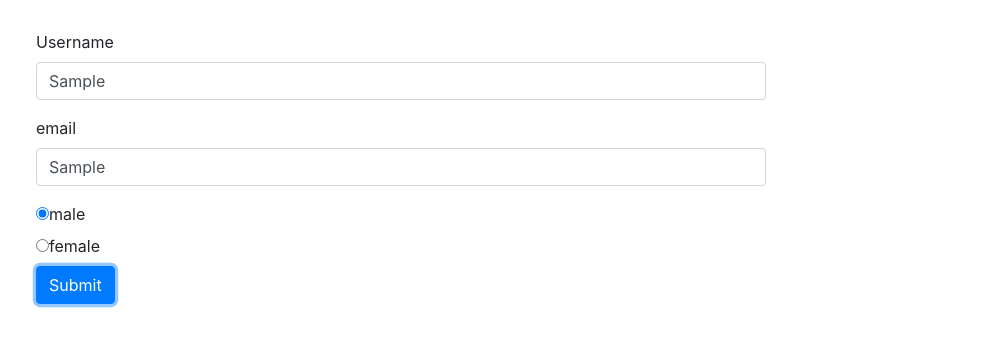
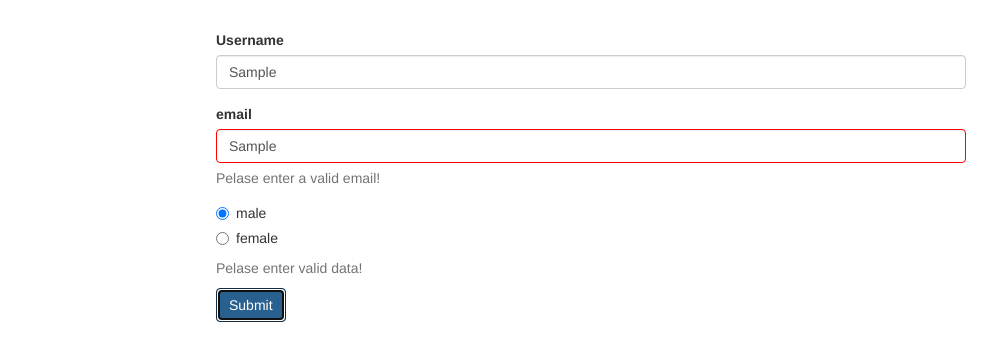
Before and after one commit to pawtwa/angular-7-forms-reactive, an Angular app: page / in a window 1280 px wide. Both pictures are taken after typing "Sample", "Sample" into the empty fields and a click on the button "Submit". Shown: the top 360 px of the page, without its empty margins (49-1046 px from the left). Built offline with nearby package versions, Linux system fonts and the light colour scheme.

Commit message:
Getting access to controls

```diff
--- a/package.json
+++ b/package.json
@@ -20,7 +20,7 @@
     "@angular/platform-browser": "^7.2.5",
     "@angular/platform-browser-dynamic": "^7.2.5",
     "@angular/router": "^7.2.5",
-    "bootstrap": "^4.3.1",
+    "bootstrap": "^3.4.0",
     "core-js": "^2.6.5",
     "rxjs": "^6.4.0",
     "rxjs-compat": "^6.4.0",
--- a/src/app/app.component.css
+++ b/src/app/app.component.css
@@ -1,3 +1,7 @@
 .container {
   margin-top: 30px;
 }
+
+input.ng-invalid.ng-touched {
+  border: 1px solid red;
+}
--- a/src/app/app.component.html
+++ b/src/app/app.component.html
@@ -9,6 +9,9 @@
             id="username"
             formControlName="username"
             class="form-control">
+          <span
+            *ngIf="signupForm.get('username').touched && !signupForm.get('username').valid"
+            class="help-block">Pelase enter a valid username!</span>
         </div>
         <div class="form-group">
           <label for="email">email</label>
@@ -17,6 +20,9 @@
             id="email"
             formControlName="email"
             class="form-control">
+          <span
+            *ngIf="signupForm.get('email').touched && !signupForm.get('email').valid"
+            class="help-block">Pelase enter a valid email!</span>
         </div>
         <div class="radio" *ngFor="let gender of genders">
           <label>
@@ -26,6 +32,9 @@
               [value]="gender">{{ gender }}
           </label>
         </div>
+        <span
+          *ngIf="signupForm.touched && !signupForm.valid"
+          class="help-block">Pelase enter valid data!</span>
         <button class="btn btn-primary" type="submit">Submit</button>
       </form>
     </div>
```
Also changed, not shown: 1 other file (tests, documents, lock files or other folders).
